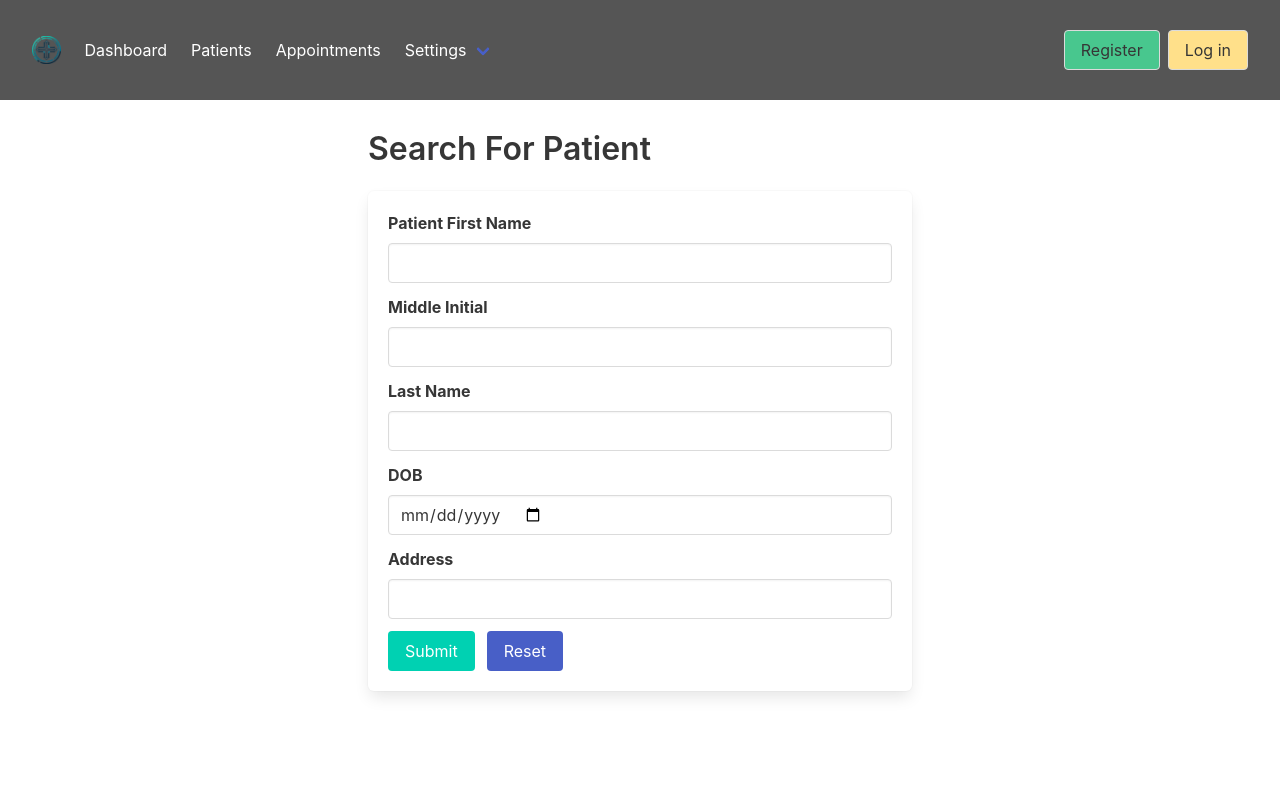
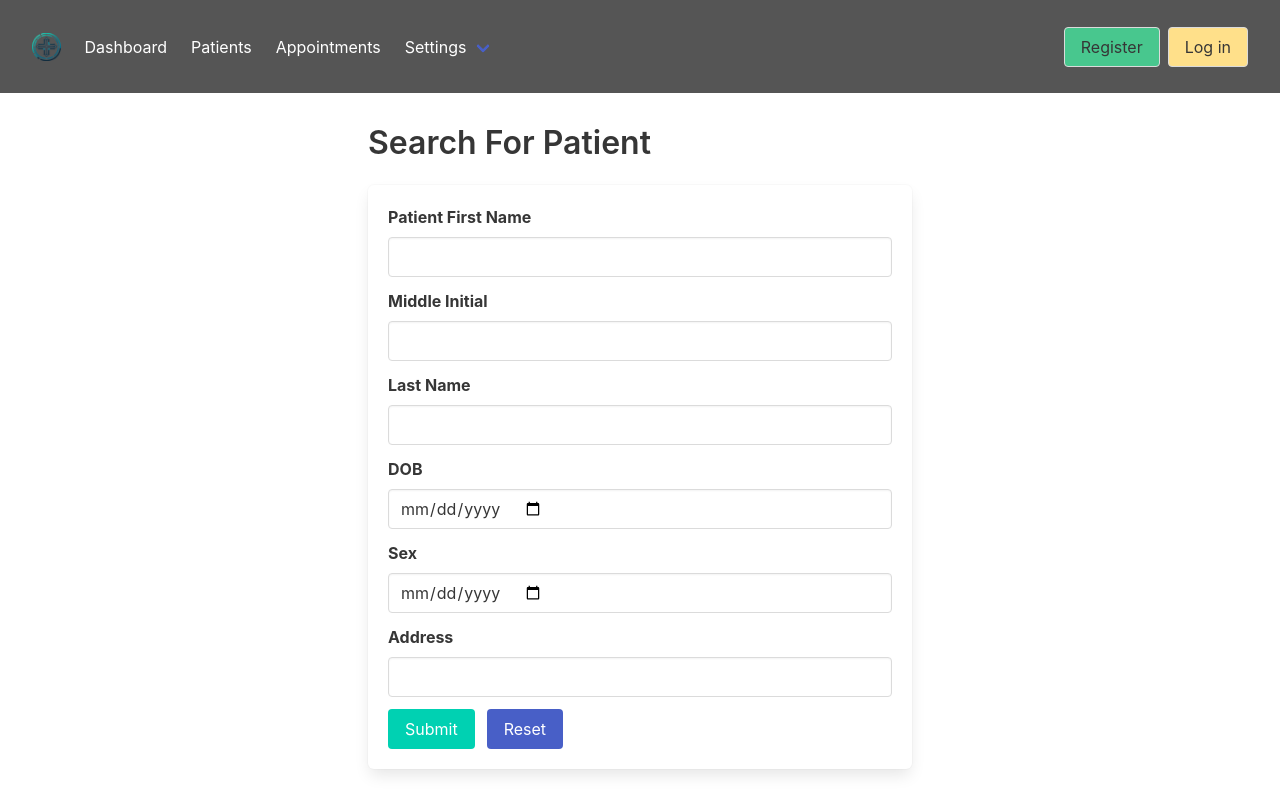
Before and after one commit to jchah/EMR-application, a Vue app in the folder emr-frontend/: page /patients in a window 1280 px wide. Built offline with nearby package versions, Linux system fonts and the light colour scheme; no server answers.

Commit message:
Added Gender to patient form

```diff
--- a/emr-frontend/src/views/PatientsSearch.vue
+++ b/emr-frontend/src/views/PatientsSearch.vue
@@ -35,6 +35,13 @@
               </div>
 
               <div class="field">
+                <label class="label">Sex</label>
+                <div class="control">
+                  <input class="input" type="date" v-model="sex">
+                </div>
+              </div>
+
+              <div class="field">
                 <label class="label">Address</label>
                 <div class="control">
                   <input class="input" type="text" v-model="address">
@@ -59,6 +66,8 @@
 
 
 <script>
+import axios from 'axios';
+
 export default {
   data() {
     return {
@@ -67,21 +76,23 @@ export default {
       lastName: '',
       dob: '',
       address: '',
-      patients: [],
+      healthCards: [],
       filteredPatients: [],
-      hasSearched: false
+      hasSearched: false,
+      sex: ''
     };
   },
   methods: {
     submitForm() {
-      this.filteredPatients = this.patients.filter(patient => {
+      this.filteredPatients = this.healthCards.filter(patient => {
         const firstNameMatch = this.patientFirstName === '' || patient.firstName.toLowerCase().includes(this.patientFirstName.toLowerCase());
         const middleInitialMatch = this.middleInitial === '' || patient.middleInitial.toLowerCase() === this.middleInitial.toLowerCase();
         const lastNameMatch = this.lastName === '' || patient.lastName.toLowerCase().includes(this.lastName.toLowerCase());
         const dobMatch = this.dob === '' || patient.dob === this.dob;
+        const sexMatch = this.sex === '' || patient.sex === this.sex
         const addressMatch = this.address === '' || patient.address.toLowerCase().includes(this.address.toLowerCase());
 
-        return firstNameMatch && middleInitialMatch && lastNameMatch && dobMatch && addressMatch;
+        return firstNameMatch && middleInitialMatch && lastNameMatch && dobMatch && addressMatch && sexMatch;
       });
 
       if (this.filteredPatients.length >= 1) {
@@ -93,8 +104,8 @@ export default {
       this.middleInitial = '';
       this.lastName = '';
       this.dob = '';
+      this.sex = '';
       this.address = '';
-
     }
   },
   async mounted() {
@@ -104,8 +115,8 @@ export default {
         'Content-Type': 'application/x-www-form-urlencoded'
         }
       });
-      this.patients = response.data
-      console.log(patients)
+      this.healthCards = response.data
+      console.log(healthCards)
     } catch (error) {
       console.log(error)
     }
```
